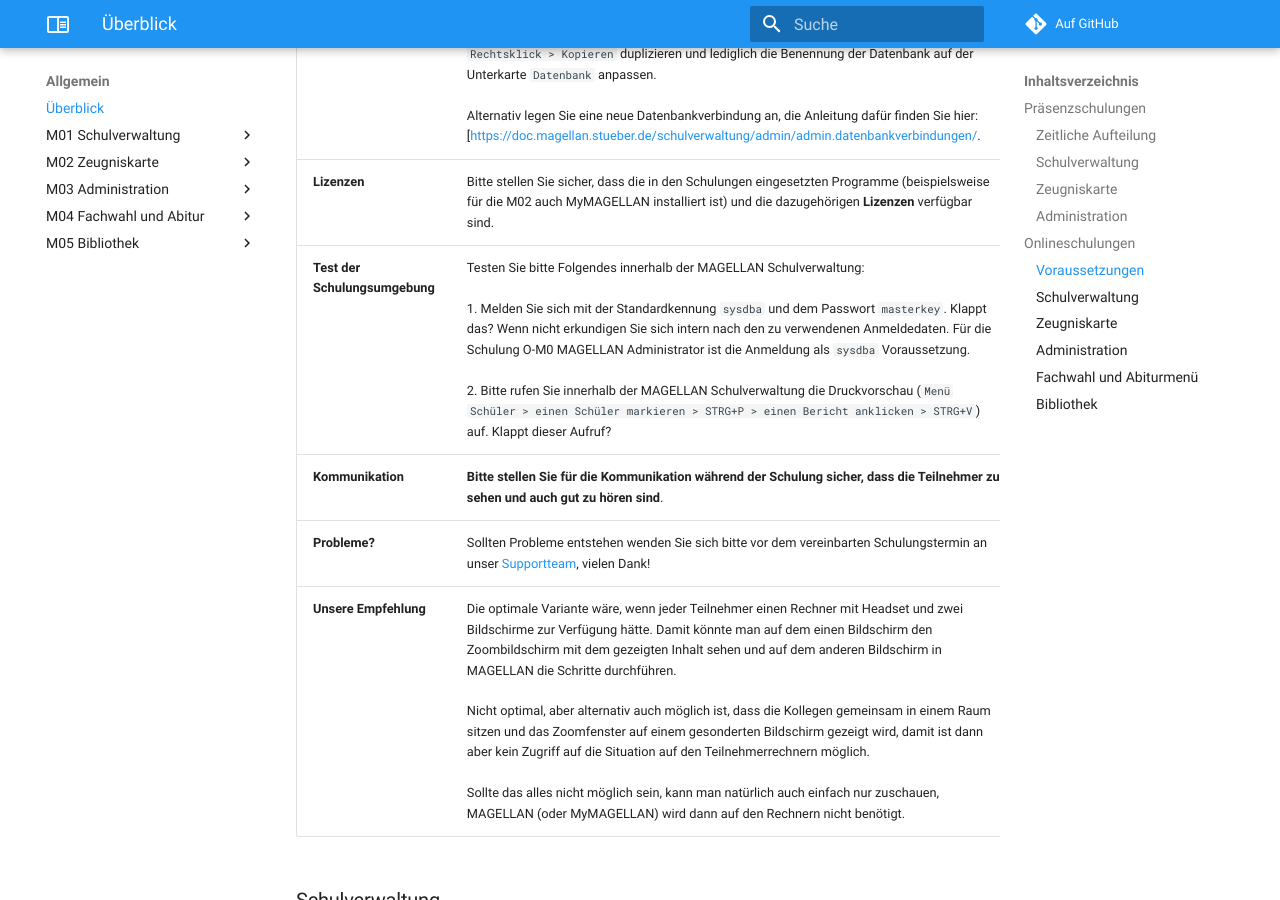
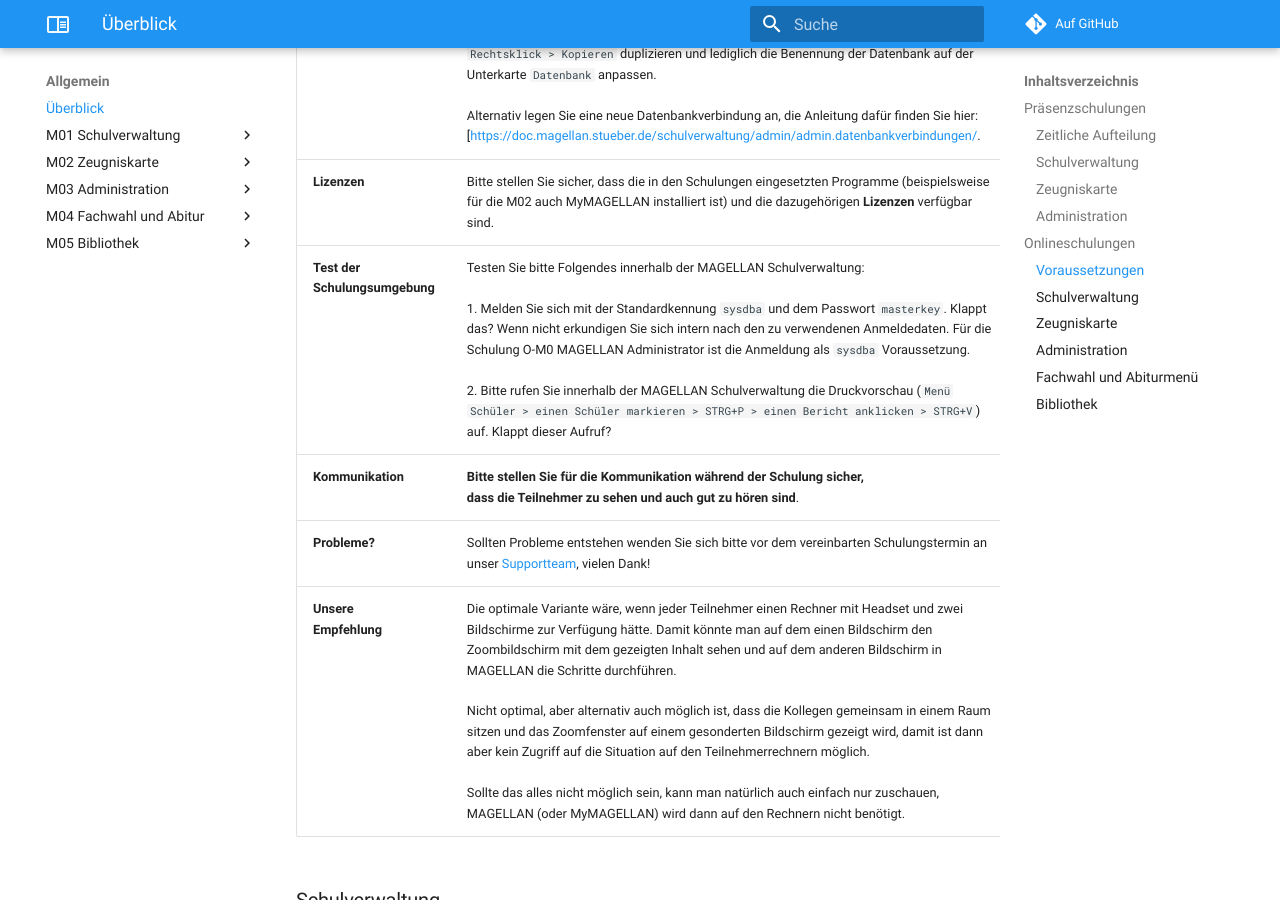
Before and after one commit to stuebersystems/doc.magellan-schulungen.de, an MkDocs documentation site: the page built from docs/index.md, in a window 1280 px wide and 900 px high, scrolled down 2934 px. Built offline with MkDocs 1.6.1 and Material for MkDocs 9.7.7, drawn with Linux system fonts in a browser that asks for light colours; comment, search, counter and statistics services are not loaded.

Commit message:
no message

```diff
--- a/docs/index.md
+++ b/docs/index.md
@@ -58,13 +58,13 @@ Für die Schulungen `O-M03 MAGELLAN Administrator` und `O-M02 MAGELLAN Zeugniska
 Für `Crystal Reports-Schulungen` sollte für jeden Teilnehmer zusätzlich zur MAGELLAN-Installations auch Crystal Reports installiert und lizenziert werden.
 
 Aktion|Hinweise
---|--
+:--|--
 **Beispieldatenbank**|Sollten Sie unsere Beispieldatenbank nicht mehr zur Hand oder bereits verändert haben, können Sie hier eine aktuelle Beispieldatenbank herunterladen. [https://download.stueber.de/bin/de/assets/magellan/v9/database/MAGELLAN9_Beispiel.fdb](https://download.stueber.de/bin/de/assets/magellan/v9/database/MAGELLAN9_Beispiel.fdb).<br/><br/>Legen Sie diese Beispieldatenbank für jeden Teilnehmer parallel zu Ihrer Schuldatenbank ab (Beispiel: `MAGELLAN9_Beispiel.01.fdb`, `MAGELLAN9_Beispiel.01.fdb`, `MAGELLAN9_Beispiel.02.fdb`...).<br/><br/>Richten Sie für Ihre Teilnehmer jeweils eine Verbindung zu einer der Datenbanken ein, so das jeder Teilnehmer eine Anbindung zu einer Datenbank hat. Sie können hierfür im MAGELLAN Administrator auf der Unterkarte `Datenbankverbindungen` eine bestehende Verbindung per `Rechtsklick > Kopieren` duplizieren und lediglich die Benennung der Datenbank auf der Unterkarte `Datenbank` anpassen.<br/><br/>Alternativ legen Sie eine neue Datenbankverbindung an, die Anleitung dafür finden Sie hier:[[https://doc.magellan.stueber.de/schulverwaltung/admin/admin.datenbankverbindungen/](https://doc.magellan.stueber.de/schulverwaltung/admin/admin.datenbankverbindungen/).
 **Lizenzen**|Bitte stellen Sie sicher, dass die in den Schulungen eingesetzten Programme (beispielsweise für die M02 auch MyMAGELLAN installiert ist) und die dazugehörigen **Lizenzen** verfügbar sind.
-**Test der Schulungsumgebung**|Testen Sie bitte Folgendes innerhalb der MAGELLAN Schulverwaltung:<br/><br/>1. Melden Sie sich mit der Standardkennung `sysdba` und dem Passwort `masterkey`. Klappt das? Wenn nicht erkundigen Sie sich intern nach den zu verwendenen Anmeldedaten. Für die Schulung O-M0 MAGELLAN Administrator ist die Anmeldung als `sysdba` Voraussetzung.<br/><br/>2. Bitte rufen Sie innerhalb der MAGELLAN Schulverwaltung die Druckvorschau (`Menü Schüler > einen Schüler markieren > STRG+P > einen Bericht anklicken > STRG+V`) auf. Klappt dieser Aufruf?
-**Kommunikation**|**Bitte stellen Sie für die Kommunikation während der Schulung sicher, dass die Teilnehmer zu sehen und auch gut zu hören sind**.
+**Test der**<br/>**Schulungsumgebung**|Testen Sie bitte Folgendes innerhalb der MAGELLAN Schulverwaltung:<br/><br/>1. Melden Sie sich mit der Standardkennung `sysdba` und dem Passwort `masterkey`. Klappt das? Wenn nicht erkundigen Sie sich intern nach den zu verwendenen Anmeldedaten. Für die Schulung O-M0 MAGELLAN Administrator ist die Anmeldung als `sysdba` Voraussetzung.<br/><br/>2. Bitte rufen Sie innerhalb der MAGELLAN Schulverwaltung die Druckvorschau (`Menü Schüler > einen Schüler markieren > STRG+P > einen Bericht anklicken > STRG+V`) auf. Klappt dieser Aufruf?
+**Kommunikation**|**Bitte stellen Sie für die Kommunikation während der Schulung sicher,**<br/>**dass die Teilnehmer zu sehen und auch gut zu hören sind**.
 **Probleme?**|Sollten Probleme entstehen wenden Sie sich bitte vor dem vereinbarten Schulungstermin an unser [Supportteam](https://support.stueber.de/), vielen Dank!
-**Unsere Empfehlung**|Die optimale Variante wäre, wenn jeder Teilnehmer einen Rechner mit Headset und zwei Bildschirme zur Verfügung hätte. Damit könnte man auf dem einen Bildschirm den Zoombildschirm mit dem gezeigten Inhalt sehen und auf dem anderen Bildschirm in MAGELLAN die Schritte durchführen.<br/><br/>Nicht optimal, aber alternativ auch möglich ist, dass die Kollegen gemeinsam in einem Raum sitzen und das Zoomfenster auf einem gesonderten Bildschirm gezeigt wird, damit ist dann aber kein Zugriff auf die Situation auf den Teilnehmerrechnern möglich.<br/><br/>Sollte das alles nicht möglich sein, kann man natürlich auch einfach nur zuschauen, MAGELLAN (oder MyMAGELLAN) wird dann auf den Rechnern nicht benötigt.
+**Unsere**<br/>**Empfehlung**|Die optimale Variante wäre, wenn jeder Teilnehmer einen Rechner mit Headset und zwei Bildschirme zur Verfügung hätte. Damit könnte man auf dem einen Bildschirm den Zoombildschirm mit dem gezeigten Inhalt sehen und auf dem anderen Bildschirm in MAGELLAN die Schritte durchführen.<br/><br/>Nicht optimal, aber alternativ auch möglich ist, dass die Kollegen gemeinsam in einem Raum sitzen und das Zoomfenster auf einem gesonderten Bildschirm gezeigt wird, damit ist dann aber kein Zugriff auf die Situation auf den Teilnehmerrechnern möglich.<br/><br/>Sollte das alles nicht möglich sein, kann man natürlich auch einfach nur zuschauen, MAGELLAN (oder MyMAGELLAN) wird dann auf den Rechnern nicht benötigt.
 
 ### Schulverwaltung
 
```
